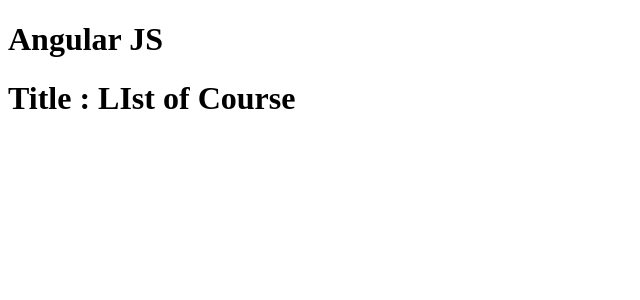
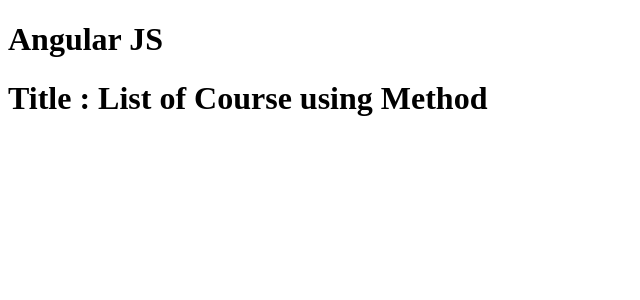
Before and after one commit to virendrapatel62/Angular_tutorial, an Angular app: page / in a window 1280 px wide. Shown: the top 300 px of the page, without its empty margins (0-640 px from the left). Built offline with nearby package versions, Linux system fonts and the light colour scheme.

Commit message:
Interpolation using Method

```diff
--- a/src/app/course/course.component.ts
+++ b/src/app/course/course.component.ts
@@ -3,9 +3,13 @@
 @Component({
   selector: 'course',
   template: `
-    <h1>Title : {{title}}</h1>
+    <h1>Title : {{ getTitle() }}</h1>
   `,
 })
-export class CourseComponent implements OnInit {
-    title = "LIst of Course"
+export class CourseComponent{
+    title = "List of Course using Method"
+
+    getTitle(){
+      return this.title;
+    }
 }
```
